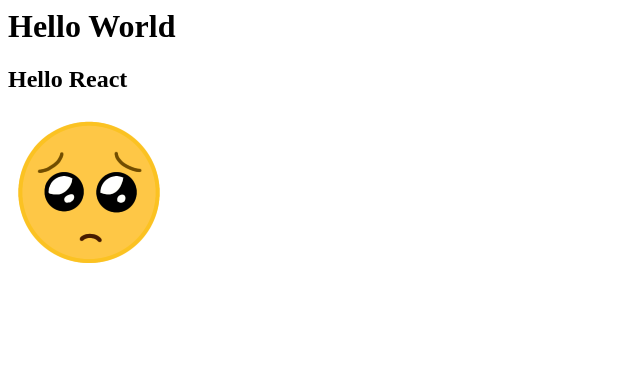
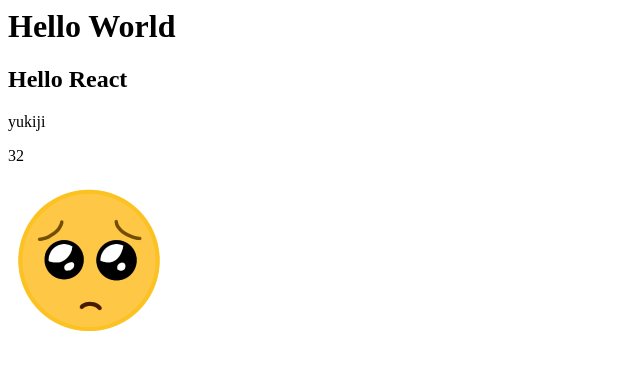
Before and after one commit to ykj-rails/rts-kit, a React app: page / in a window 1280 px wide. Shown: the top 370 px of the page, without its empty margins (0-640 px from the left). Built offline with nearby package versions, Linux system fonts and the light colour scheme.

Commit message:
実験中

```diff
--- /dev/null
+++ b/src/data/data.json
@@ -0,0 +1,4 @@
+{
+  "name": "yukiji",
+  "age": 32
+}
--- a/src/tsx/app.tsx
+++ b/src/tsx/app.tsx
@@ -1,10 +1,13 @@
 import React from 'react'
 import ReactDOM from 'react-dom'
+import json from '../data/data.json'
 
 const Hello = () => {
   return (
     <>
       <h2>Hello React</h2>
+      <p>{json.name}</p>
+      <p>{json.age}</p>
     </>
   )
 }
```
Also changed, not shown: tsconfig.json (+2 -30 lines), public/app.js, src/ts/sample.ts (line endings or trailing spaces).
